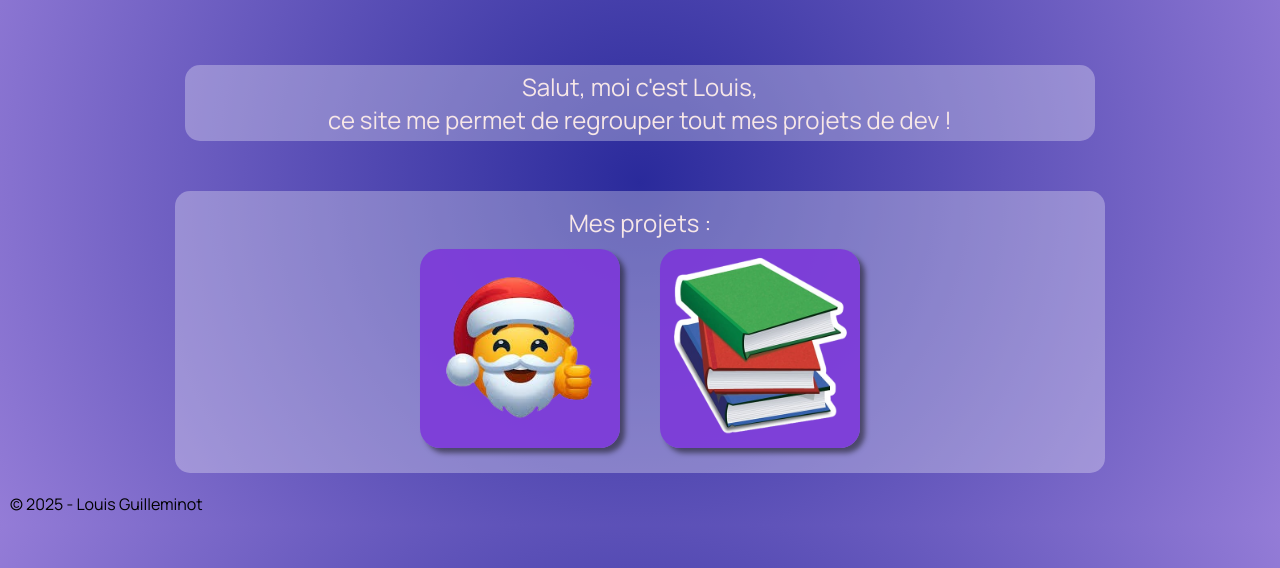
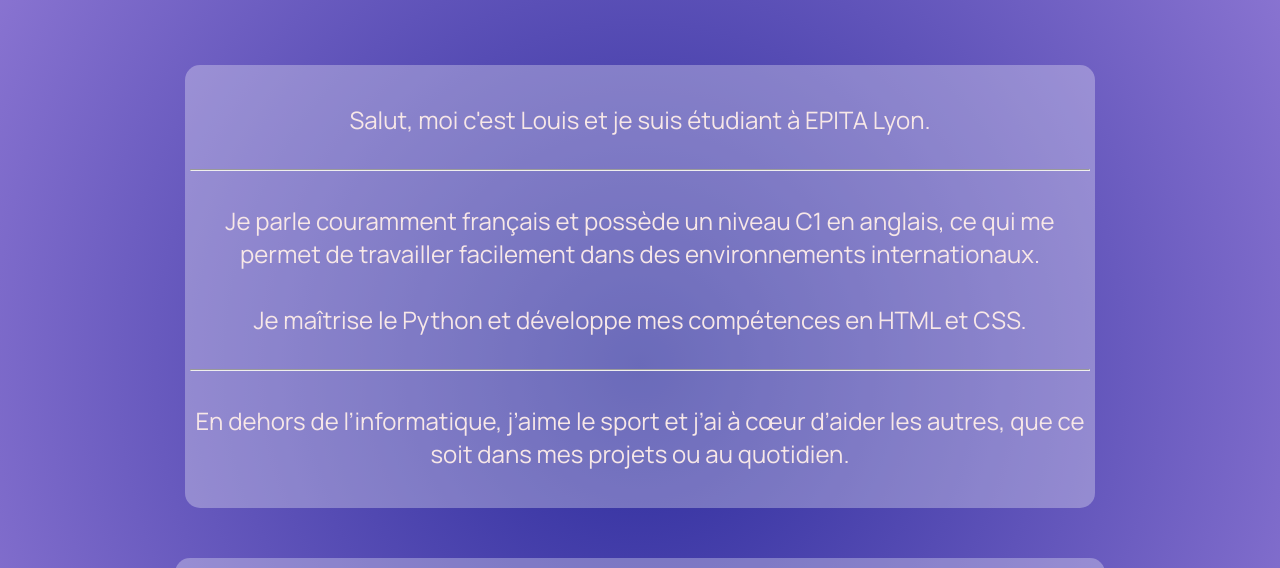
Before and after one commit to Louis-gllt/portfolio, a plain HTML site: page index.html in a window 1280 px wide. Shown: the part 160-728 px from the top of the page. Drawn offline with Linux system fonts and the light colour scheme.

Commit message:
Description

```diff
--- a/index.html
+++ b/index.html
@@ -18,10 +18,20 @@
     <main class="pres">
         <div class="me">
             <p>
-                Salut, moi c'est Louis,
-            </p>
-            <p>
-                ce site me permet de regrouper tout mes projets de dev !
+                <br>
+                Salut, moi c'est Louis et je suis étudiant à EPITA Lyon. <br>
+                <br>
+                <hr>
+                <br>
+                Je parle couramment français et possède un niveau C1 en anglais,
+                ce qui me permet de travailler facilement dans des environnements internationaux. <br>
+                <br>
+                Je maîtrise le Python et développe mes compétences en HTML et CSS. <br>
+                <br>
+                <hr>
+                <br>
+                En dehors de l’informatique, j’aime le sport et j’ai à cœur d’aider les autres, que ce soit dans mes projets ou au quotidien. <br>
+                <br>
             </p>
         </div>
         <div class="projets">
--- a/style.css
+++ b/style.css
@@ -95,7 +95,7 @@ button:active {
   transform: rotate(0.5turn);
 }
 
-/* --- Responsive --- */
+/* --- Responsive ChatGPT --- */
 @media (max-width: 600px) {
   .me, .projets {
     font-size: 1.2em;
```
